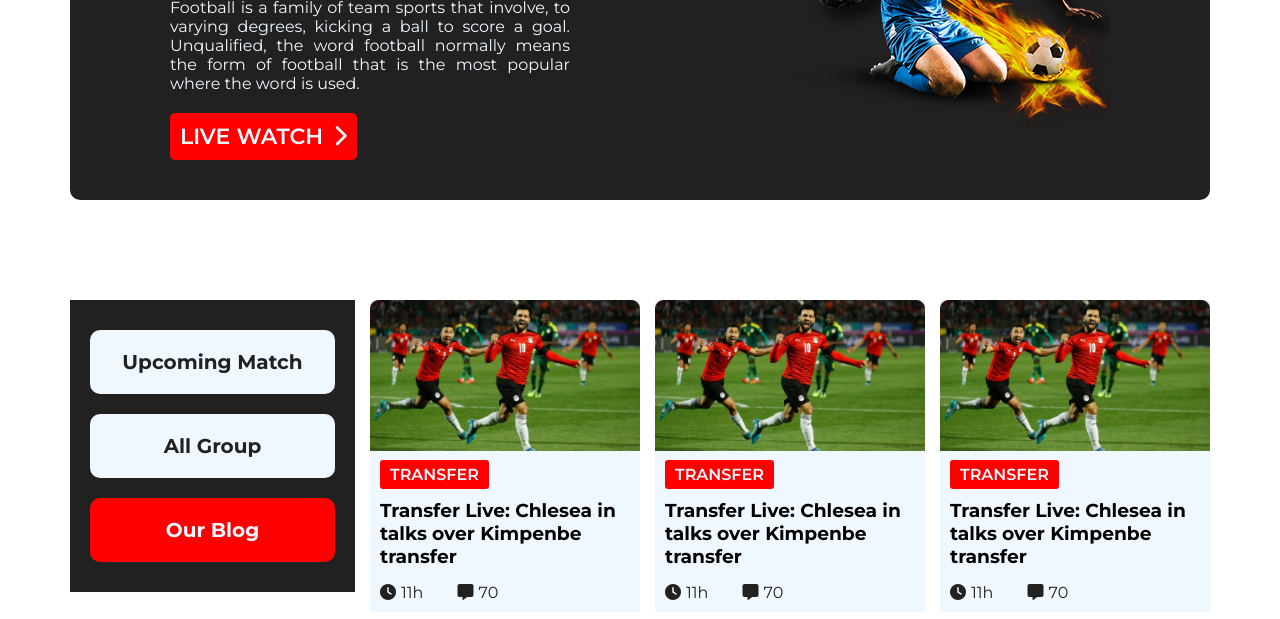
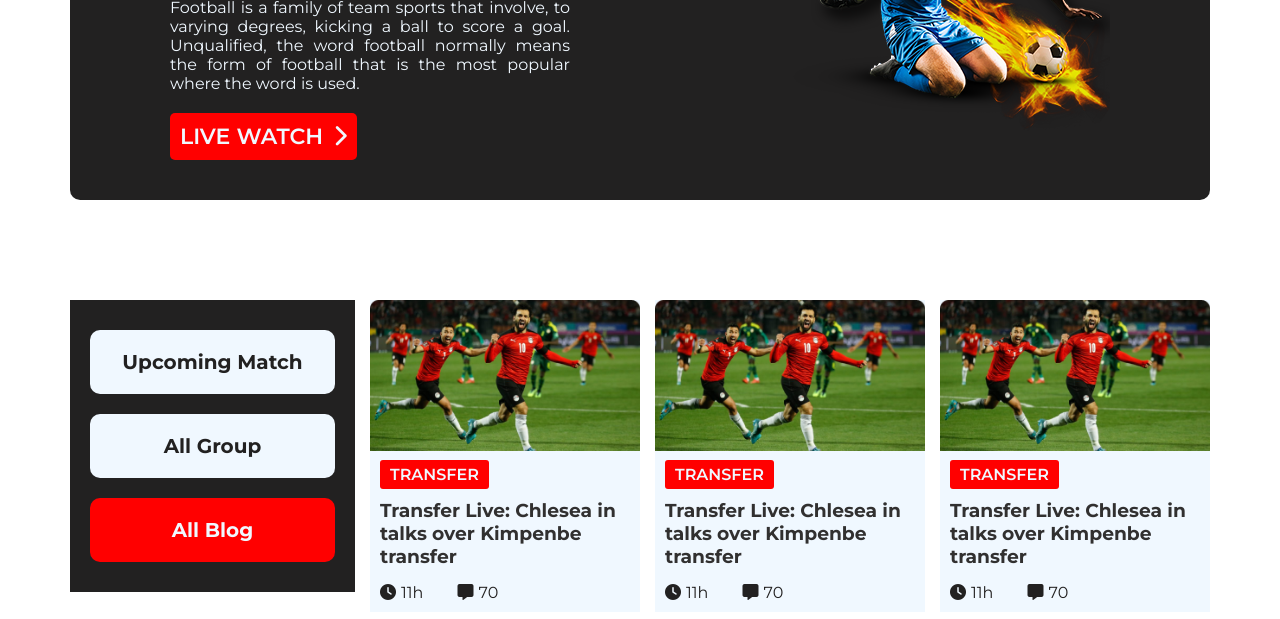
Before and after one commit to infomehedi/football-update, a plain HTML site: page index.html in a window 1280 px wide. Shown: the part 285-904 px from the top of the page. Drawn offline with Linux system fonts and the light colour scheme.

Commit message:
leftbtnupdate

```diff
--- a/css/styles.css
+++ b/css/styles.css
@@ -16,6 +16,11 @@ a {
 
 h1 {
     font-size: 50px;
+}
+
+h3 {
+    color: rgb(49, 48, 48);
+    font-weight: 700;
 }
 
 
@@ -106,7 +111,7 @@ h1 {
 
 .our-blogs {
     background-color: aliceblue;
-    margin-bottom: 10px;
+    margin-bottom: 20px;
 
 }
 
--- a/index.html
+++ b/index.html
@@ -55,7 +55,8 @@
                 <div class="left-menubar">
                     <a href="#">Upcoming Match</a>
                     <a href="#">All Group</a>
-                    <a style="background-color: red; color:aliceblue; href=" #"> Our Blog </a>
+                    <a style="background-color: red; color:aliceblue;" href="https://www.fifa.com">All Blog</a>
+
                 </div>
 
             </div>
```
